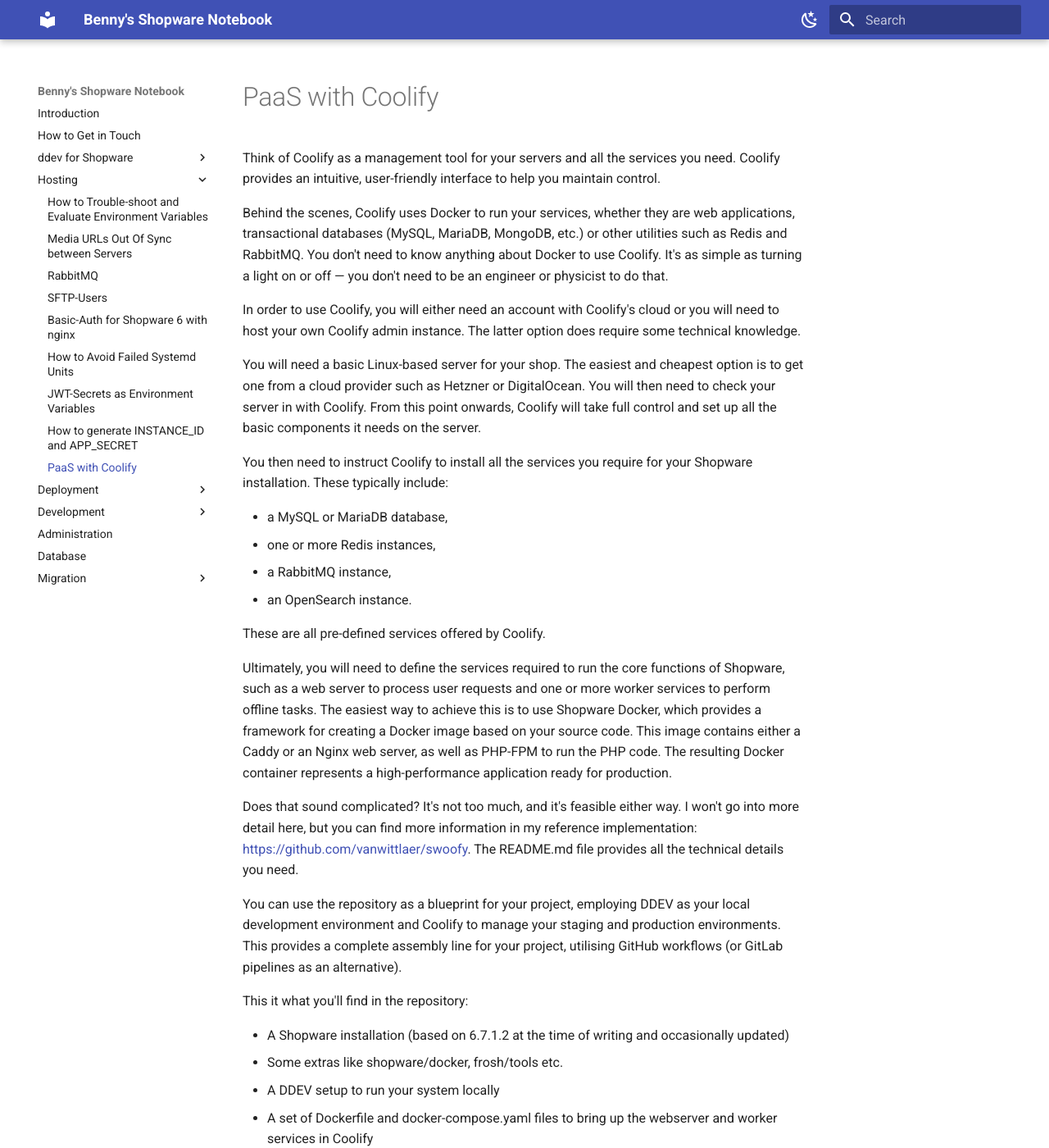
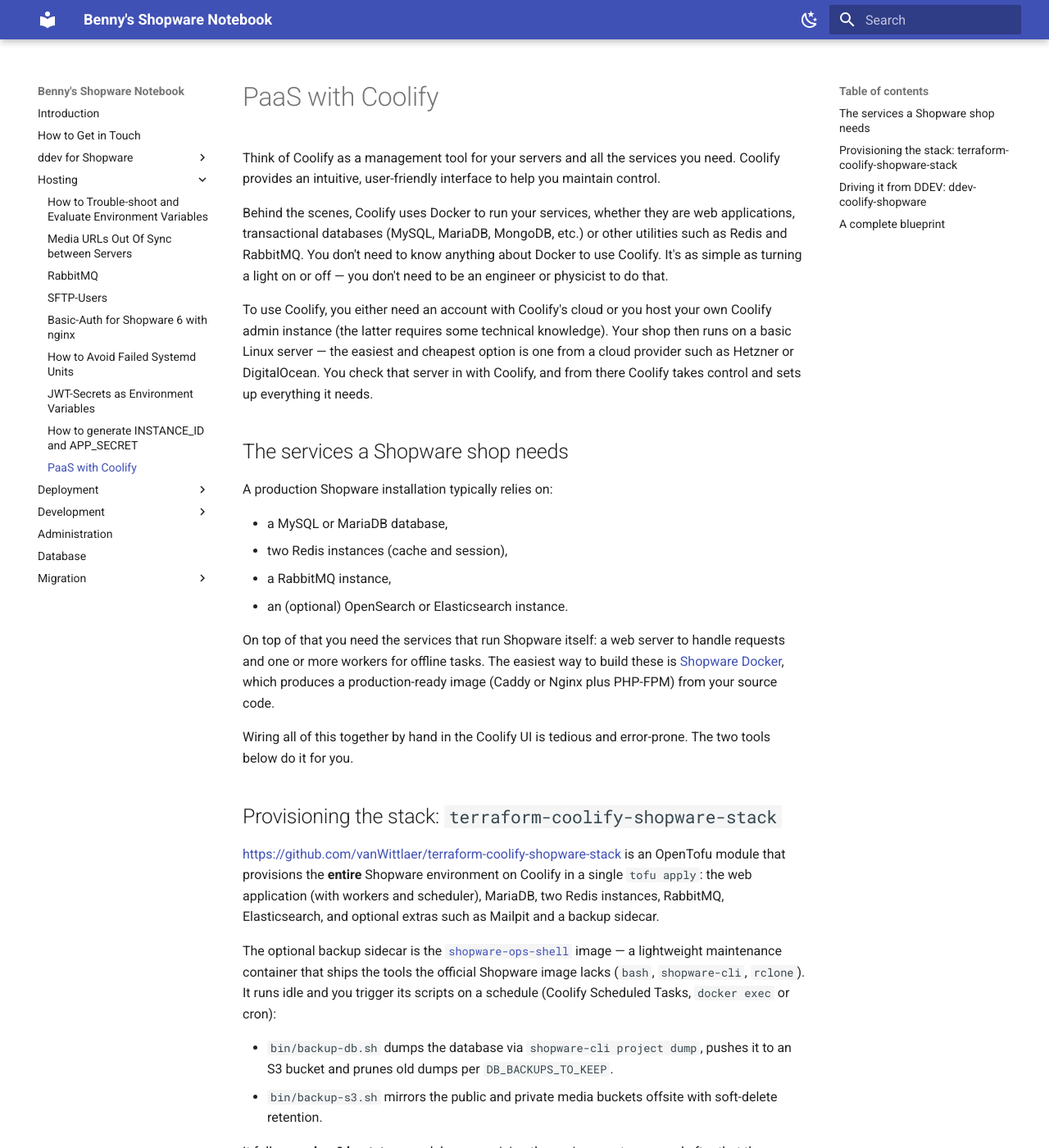
Before and after one commit to vanWittlaer/notebook, an MkDocs documentation site: the page built from docs/hosting/paas-with-coolify.md, in a window 1280 px wide and 1400 px high. Shown: the whole window at 82% size. Built offline with MkDocs 1.6.1 and Material for MkDocs 9.7.7, drawn with Linux system fonts in a browser that asks for light colours; some of the changed text lies outside the part shown.

Commit message:
Revied Coolify PaaS chapter to reflect terraform stack and ddev add-on

````diff
--- a/docs/hosting/paas-with-coolify.md
+++ b/docs/hosting/paas-with-coolify.md
@@ -4,30 +4,50 @@ Think of Coolify as a management tool for your servers and all the services you
 
 Behind the scenes, Coolify uses Docker to run your services, whether they are web applications, transactional databases (MySQL, MariaDB, MongoDB, etc.) or other utilities such as Redis and RabbitMQ. You don't need to know anything about Docker to use Coolify. It's as simple as turning a light on or off — you don't need to be an engineer or physicist to do that.
 
-In order to use Coolify, you will either need an account with Coolify's cloud or you will need to host your own Coolify admin instance. The latter option does require some technical knowledge.
+To use Coolify, you either need an account with Coolify's cloud or you host your own Coolify admin instance (the latter requires some technical knowledge). Your shop then runs on a basic Linux server — the easiest and cheapest option is one from a cloud provider such as Hetzner or DigitalOcean. You check that server in with Coolify, and from there Coolify takes control and sets up everything it needs.
 
-You will need a basic Linux-based server for your shop. The easiest and cheapest option is to get one from a cloud provider such as Hetzner or DigitalOcean. You will then need to check your server in with Coolify. From this point onwards, Coolify will take full control and set up all the basic components it needs on the server.
+## The services a Shopware shop needs
 
-You then need to instruct Coolify to install all the services you require for your Shopware installation. These typically include:
+A production Shopware installation typically relies on:
 
 * a MySQL or MariaDB database,
-* one or more Redis instances,
+* two Redis instances (cache and session),
 * a RabbitMQ instance,
-* an OpenSearch instance.
+* an (optional) OpenSearch or Elasticsearch instance.
 
-These are all pre-defined services offered by Coolify.
+On top of that you need the services that run Shopware itself: a web server to handle requests and one or more workers for offline tasks. The easiest way to build these is [Shopware Docker](https://github.com/shopware/docker), which produces a production-ready image (Caddy or Nginx plus PHP-FPM) from your source code.
 
-Ultimately, you will need to define the services required to run the core functions of Shopware, such as a web server to process user requests and one or more worker services to perform offline tasks. The easiest way to achieve this is to use Shopware Docker, which provides a framework for creating a Docker image based on your source code. This image contains either a Caddy or an Nginx web server, as well as PHP-FPM to run the PHP code. The resulting Docker container represents a high-performance application ready for production.
+Wiring all of this together by hand in the Coolify UI is tedious and error-prone. The two tools below do it for you.
 
-Does that sound complicated? It's not too much, and it's feasible either way. I won't go into more detail here, but you can find more information in my reference implementation: <https://github.com/vanwittlaer/swoofy>. The README.md file provides all the technical details you need.
+## Provisioning the stack: `terraform-coolify-shopware-stack`
 
-You can use the repository as a blueprint for your project, employing DDEV as your local development environment and Coolify to manage your staging and production environments. This provides a complete assembly line for your project, utilising GitHub workflows (or GitLab pipelines as an alternative).
+<https://github.com/vanWittlaer/terraform-coolify-shopware-stack> is an OpenTofu module that provisions the **entire** Shopware environment on Coolify in a single `tofu apply`: the web application (with workers and scheduler), MariaDB, two Redis instances, RabbitMQ, Elasticsearch, and optional extras such as Mailpit and a backup sidecar.
 
-This it what you'll find in the repository:
+The optional backup sidecar is the [`shopware-ops-shell`](https://github.com/vanWittlaer/shopware-ops-shell) image — a lightweight maintenance container that ships the tools the official Shopware image lacks (`bash`, `shopware-cli`, `rclone`). It runs idle and you trigger its scripts on a schedule (Coolify Scheduled Tasks, `docker exec` or cron):
 
-* A Shopware installation (based on 6.7.1.2 at the time of writing and occasionally updated)
-* Some extras like shopware/docker, frosh/tools etc.
-* A DDEV setup to run your system locally
-* A set of Dockerfile and docker-compose.yaml files to bring up the webserver and worker services in Coolify
+* `bin/backup-db.sh` dumps the database via `shopware-cli project dump`, pushes it to an S3 bucket and prunes old dumps per `DB_BACKUPS_TO_KEEP`.
+* `bin/backup-s3.sh` mirrors the public and private media buckets offsite with soft-delete retention.
 
-It's just a straightforward CI/CD solution, designed to meet the needs of a typical Shopware 6 client project. Any feedback is appreciated. Have fun!
+It follows a **day-0 bootstrap** model: you provision the environment once, and after that the **Coolify UI is the single source of truth**. You don't keep re-applying the module against a running system — from then on you manage and upgrade through Coolify.
+
+You'll need OpenTofu ≥ 1.7, a Coolify v4 control plane with credentials, pre-built Docker images in a registry, S3 buckets, and DNS in place. The README covers the variables, the prerequisites, and the handful of one-time manual steps after the first apply.
+
+## Driving it from DDEV: `ddev-coolify-shopware`
+
+If you already use DDEV for local development (and the [swoofy](https://github.com/vanwittlaer/swoofy) blueprint below assumes you do), the [`ddev-coolify-shopware`](https://github.com/vanWittlaer/ddev-coolify-shopware) add-on is the friendlier front door. It installs OpenTofu into the web container and adds a `coolify-bootstrap` command that wraps the module above:
+
+```bash
+ddev add-on get vanWittlaer/ddev-coolify-shopware
+ddev coolify-bootstrap init      # scaffold the tfvars templates
+# …fill in secrets.auto.tfvars and your per-environment .tfvars…
+ddev coolify-bootstrap up        # provision production and staging
+ddev coolify-bootstrap destroy   # tear it all down again
+```
+
+Same day-0 contract applies: it refuses to bootstrap a project that already exists in Coolify, so it won't clobber changes you made in the UI.
+
+## A complete blueprint
+
+For a full end-to-end example — the Shopware application itself, `shopware/docker`, `frosh/tools`, the DDEV setup, and the Docker/compose files for the web and worker services — see my reference implementation, [swoofy](https://github.com/vanwittlaer/swoofy). Used together with the two tools above, it gives you a straightforward CI/CD assembly line for a typical Shopware 6 client project: DDEV locally, Coolify for staging and production, driven by GitHub workflows (or GitLab pipelines).
+
+The full instructions live in each repository's `README.md`. Any feedback is appreciated. Have fun!
````
